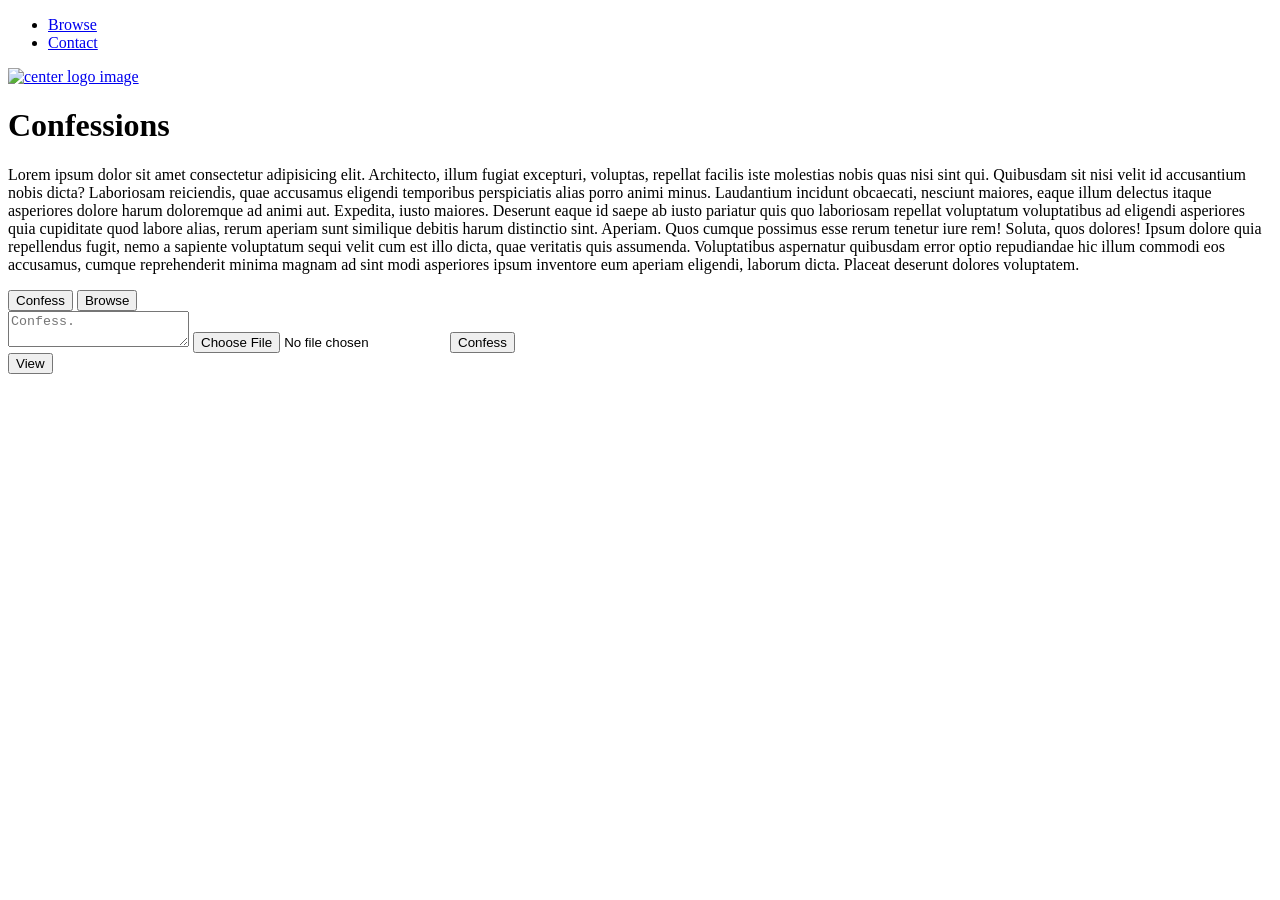
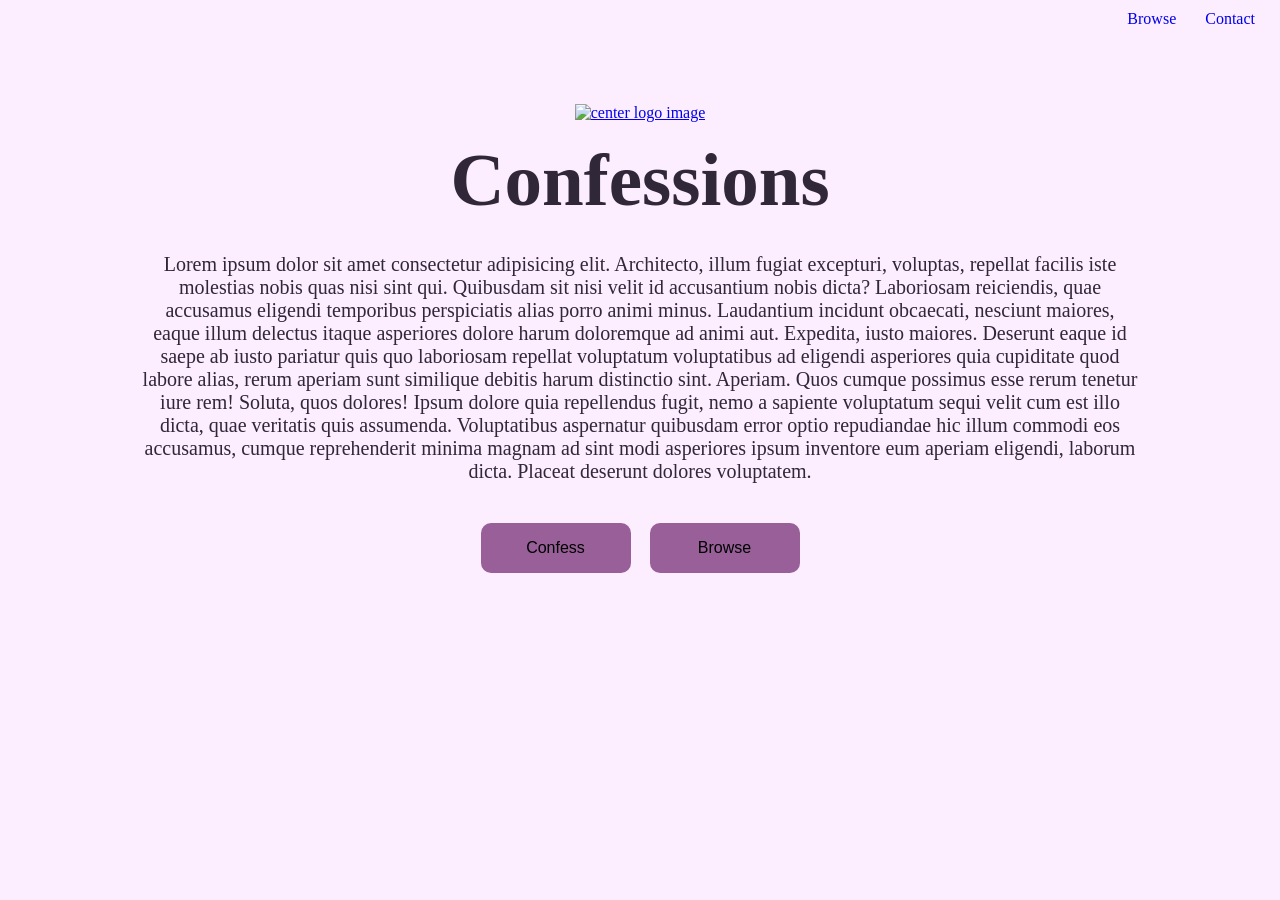

Button changes for post confession complete!

--- a/public/css/main.css
+++ b/public/css/main.css
@@ -1,5 +1,126 @@
-@use "animation";
-@use "colors";
-@use "positioning";
+body {
+  background-color: #FCEDFF;
+  color: #302738;
+}
+body button,
+body a button,
+body .buttons button {
+  background-color: #985F99;
+}
+body button:hover,
+body a button:hover,
+body .buttons button:hover {
+  background-color: #E4CDEA;
+}
+body #confession {
+  border: 2px solid #985F99;
+}
+
+* {
+  margin: 0;
+  padding: 0;
+  box-sizing: border-box;
+}
+
+nav {
+  display: inline-block;
+  width: 100vw;
+  height: 50px;
+}
+nav ul {
+  float: right;
+  margin: 10px 25px 10px 100px;
+}
+nav ul li {
+  display: inline-block;
+}
+nav ul li a {
+  text-decoration: none;
+  list-style-type: none;
+  margin-left: 25px;
+}
+
+main {
+  display: flex;
+  justify-content: center;
+  align-items: center;
+  flex-direction: column;
+}
+main #main-img {
+  margin-top: 50px;
+  margin-bottom: 15px;
+}
+main .title {
+  font-size: 75px;
+  margin-top: 0;
+}
+main .home-text {
+  width: 100ch;
+  font-size: 15pt;
+  text-align: center;
+  margin-top: 30px;
+  margin-bottom: 30px;
+}
+main .buttons {
+  display: inline-block;
+  margin: 10px 0;
+}
+main .buttons #confess-button-1, main .buttons #view-button {
+  margin-right: 15px;
+}
+main .button-1 {
+  width: 150px;
+  height: 50px;
+  border: none;
+  border-radius: 10px;
+  font-size: 12pt;
+}
+main .button-2 {
+  width: 150px;
+  height: 50px;
+  border: none;
+  border-radius: 10px;
+  font-size: 12pt;
+}
+main .button-1, main .button-2:hover {
+  cursor: pointer;
+}
+main .hidden {
+  display: none;
+}
+main input[type=file], main form textarea {
+  border-radius: 10px;
+}
+main form textarea {
+  width: 100%;
+  padding: 2%;
+  min-height: 40px;
+  resize: none; /* prevents manual dragging */
+  overflow: hidden; /* hides scrollbars */
+  font-size: 16px;
+  line-height: 1.4;
+  margin-bottom: 40px;
+}
+main input[type=file] {
+  width: 150px;
+  height: 50px;
+  border: none;
+  border-radius: 10px;
+  font-size: 12pt;
+  margin-right: 40%;
+}
+
+/* BROWSE */
+.container {
+  display: flex;
+}
+
+.confessions {
+  display: flex;
+}
+
+.browse-confession {
+  display: flex;
+}
 
 /*# sourceMappingURL=main.css.map */
